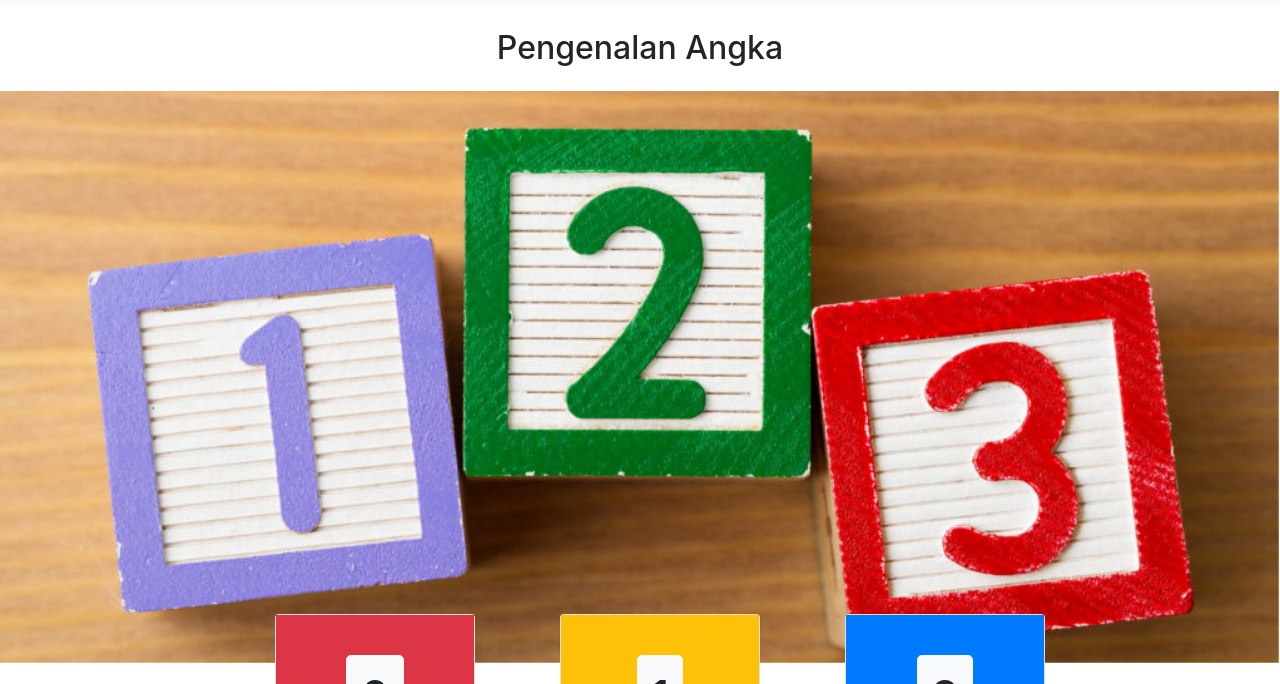
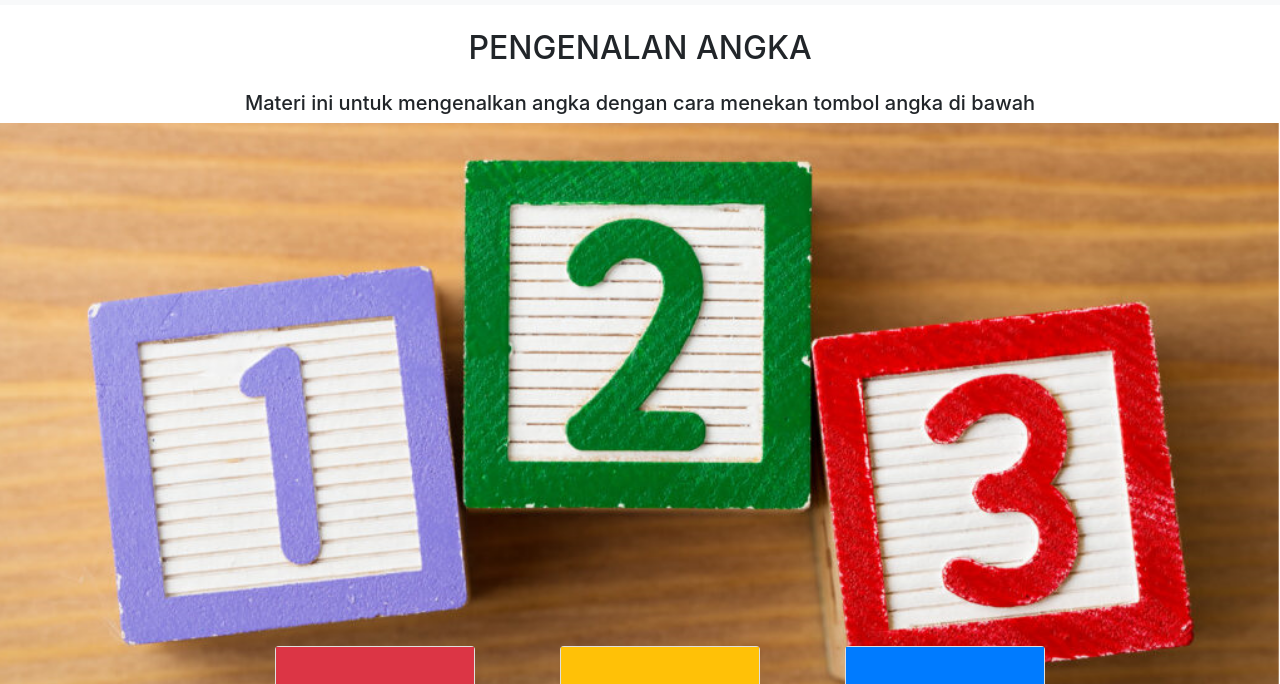
Before and after one commit to dyahutami2017/medys, a plain HTML site: page materiangka.html in a window 1280 px wide. Shown: the part 61-745 px from the top of the page. Drawn offline with nearby package versions, Linux system fonts and the light colour scheme.

Commit message:
menambah deskripsi

```diff
--- a/materiangka.html
+++ b/materiangka.html
@@ -57,7 +57,8 @@
         </div>
     </nav>
 
-    <h2 class="text-center m-4">Pengenalan Angka</h2>
+    <h2 class="text-center m-4">PENGENALAN ANGKA</h2>
+    <h5 class="text-center">Materi ini untuk mengenalkan angka dengan cara menekan tombol angka di bawah</h5>
     <div class="img-fluid">
         <img src="public/images/123.png" class="w-100" alt="">
     </div>
```
Also changed, not shown: materihuruf.html (+2 -1 lines).
